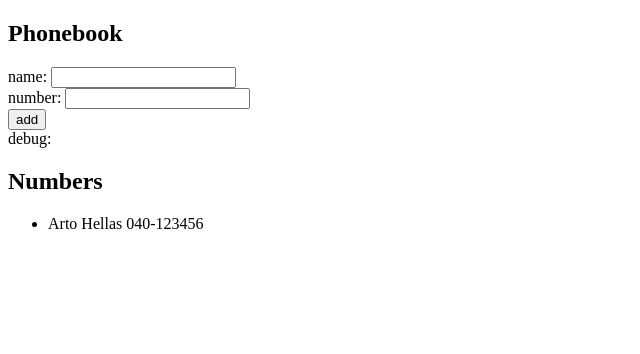
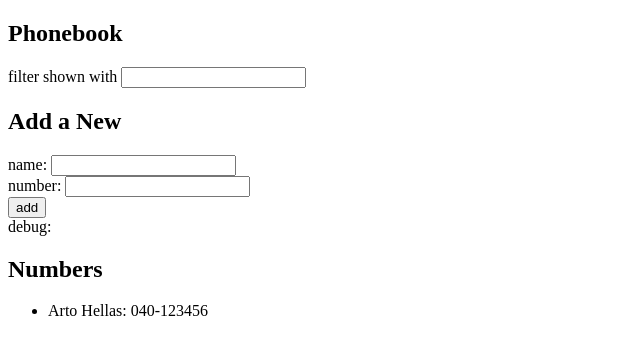
Before and after one commit to facusardi/desarrollo-we-practica, a React (Vite) app in the folder Part 2/formularios/: page / in a window 1280 px wide. Shown: the top 354 px of the page, without its empty margins (0-640 px from the left). Built offline with nearby package versions, Linux system fonts and the light colour scheme.

Commit message:
Ejercicio 2.9 Finalizado

```diff
--- a/Part 2/formularios/src/App.jsx
+++ b/Part 2/formularios/src/App.jsx
@@ -4,6 +4,7 @@ function App() {
   const [persons, setPersons] = useState([{ name: 'Arto Hellas', number: '040-123456' }]);
   const [newName, setNewName] = useState('');
   const [newNumber, setNewNumber] = useState('');
+  const [filter, setFilter] = useState('');
 
 
   const handleNameChange = (event) => {
@@ -12,14 +13,18 @@ function App() {
   const handleNumberChange = (event) => {
       setNewNumber(event.target.value);
   };
+  const handleFilterChange = (event) => {
+      setFilter(event.target.value);
+  };
 
+  const PersonToShow = persons.filter((p)=> p.name.toLowerCase().includes(filter.toLowerCase()));
 
   const addPerson = (event) => {
     event.preventDefault();
 
    if (persons.some(person => person.name === newName))
     {
-    alert(`${newName} is already added to phonebook`);
+    alert(`${newName} ya esta en la lista`);
     return;
     }
     const personObject = { name: newName, number: newNumber };
@@ -30,6 +35,10 @@ function App() {
   return (
     <div>
       <h2>Phonebook</h2>
+      <div>
+        filter shown with <input value = {filter} onChange={handleFilterChange}/>
+      </div>
+      <h2>Add a New</h2>
       <form onSubmit={addPerson}>
         <div>
           name: <input value={newName} onChange={handleNameChange} />
@@ -42,8 +51,8 @@ function App() {
       <div>debug: {newName}</div>
       <h2>Numbers</h2>
       <ul>
-        {persons.map((p, i) => (
-          <li key={i}>{p.name} {p.number}</li>
+        {PersonToShow.map((p, i) => (
+          <li key={i}>{p.name}:  {p.number}</li>
         ))}
       </ul>
     </div>
```
